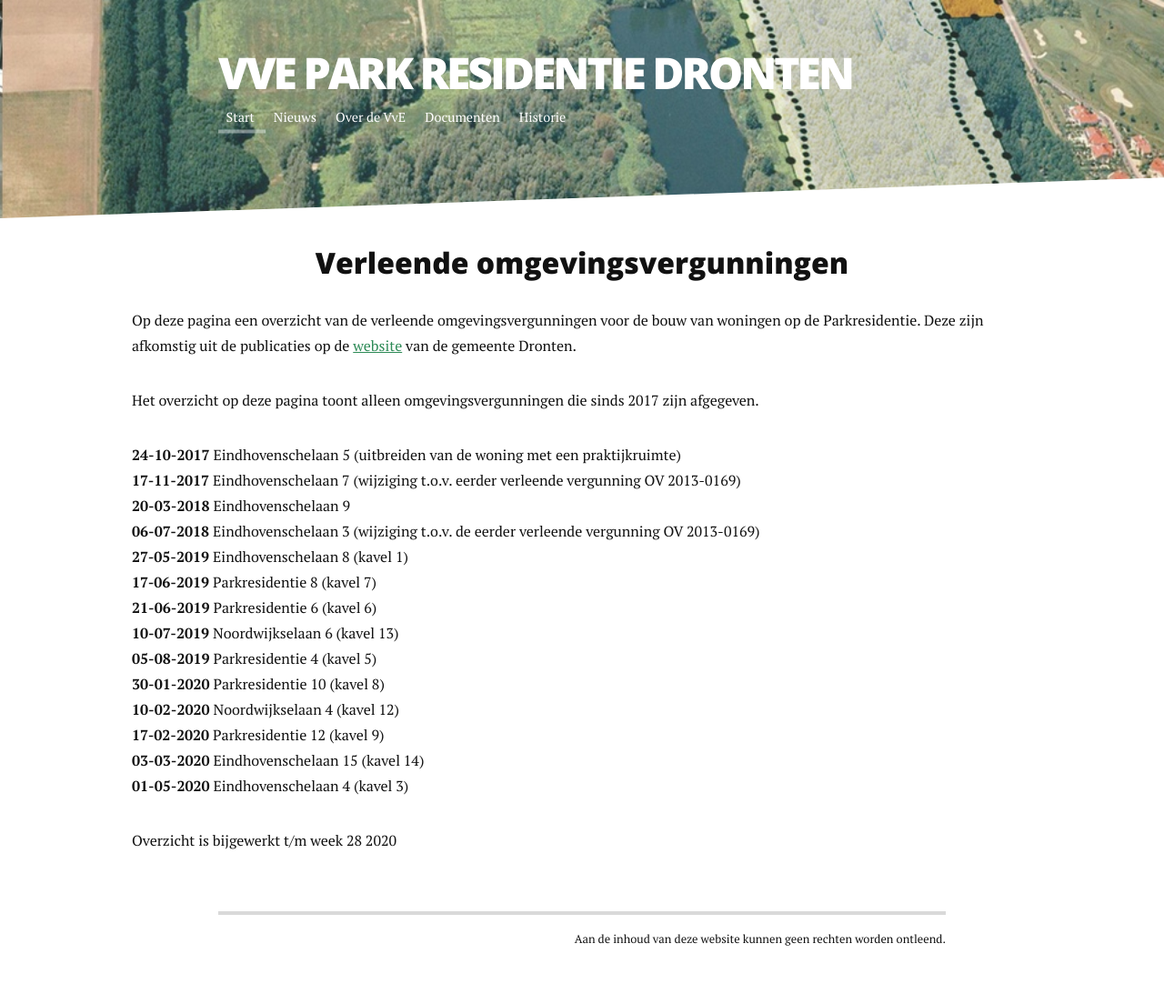
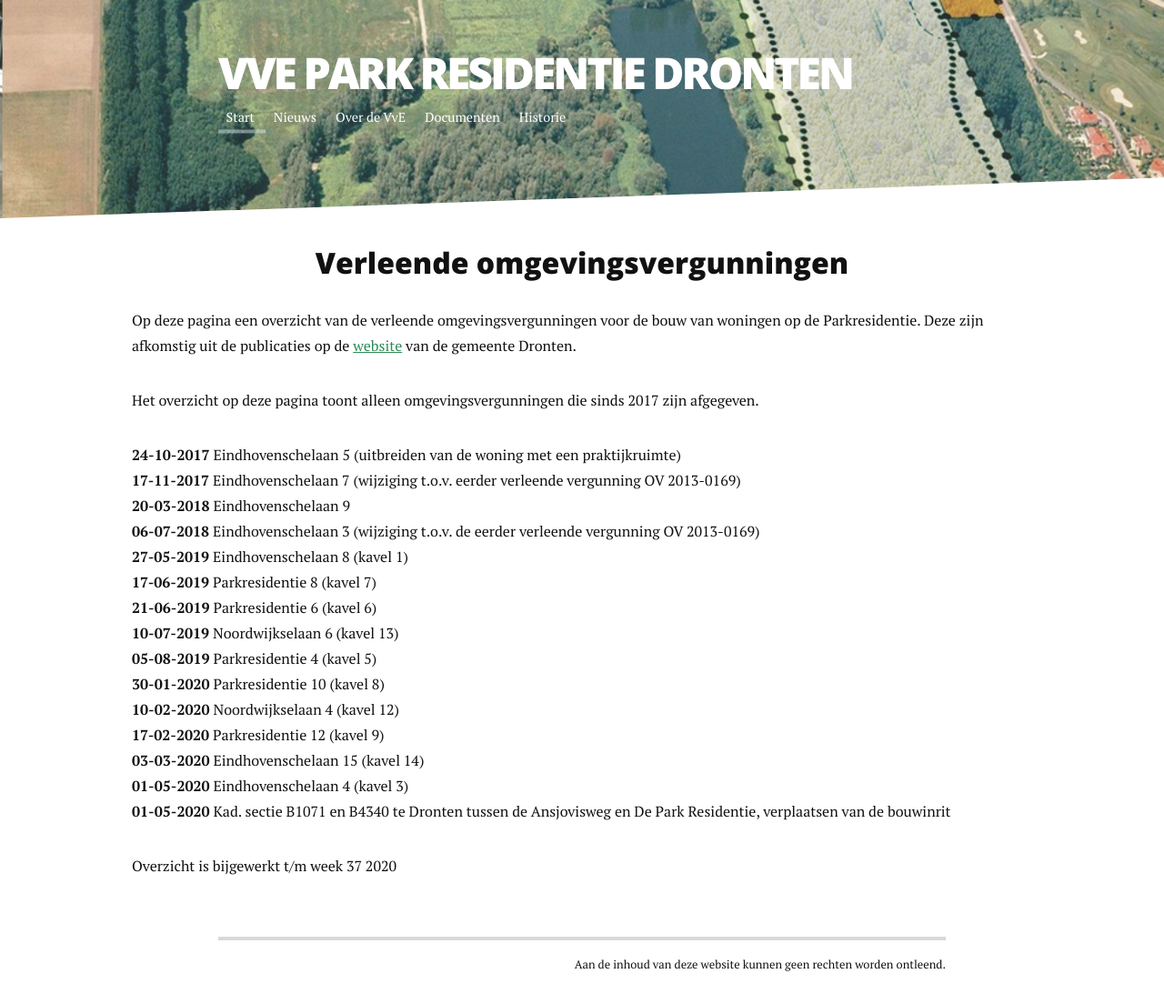
Before and after one commit to plamola/vve-parkresidentie, a Jekyll site: the page built from omgevingsvergunningen.md, in a window 1280 px wide. Shown: the whole page at 91% size. Built offline with Jekyll 4.4.1, drawn with Linux system fonts in a browser that asks for light colours; nearby versions of some CDN libraries; before the commit the page ends 1076 px from its top, so only the background shows below that.

Commit message:
Bijgewerkt t/m week 37

```diff
--- a/omgevingsvergunningen.md
+++ b/omgevingsvergunningen.md
@@ -25,8 +25,9 @@ title: "Verleende omgevingsvergunningen"
     <li><strong>17-02-2020</strong> Parkresidentie 12 (kavel 9)</li>
     <li><strong>03-03-2020</strong> Eindhovenschelaan 15 (kavel 14)</li>
     <li><strong>01-05-2020</strong> Eindhovenschelaan 4 (kavel 3)</li>
+    <li><strong>01-05-2020</strong> Kad. sectie B1071 en B4340 te Dronten tussen de Ansjovisweg en De Park Residentie, verplaatsen van de bouwinrit</li>
   </ul>
-  <p>Overzicht is bijgewerkt t/m week 28 2020</p>
+  <p>Overzicht is bijgewerkt t/m week 37 2020</p>
 
 
 </div>
```
